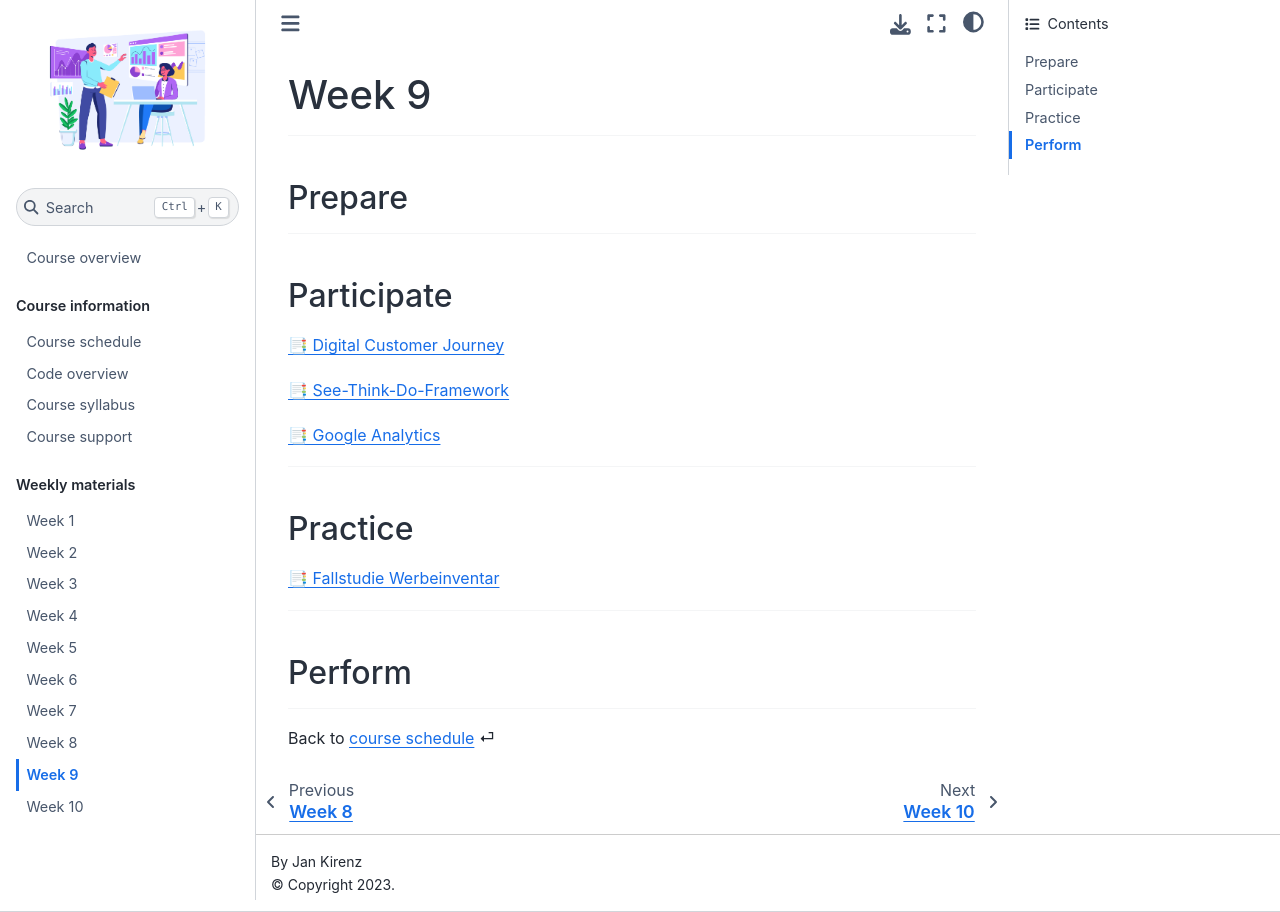
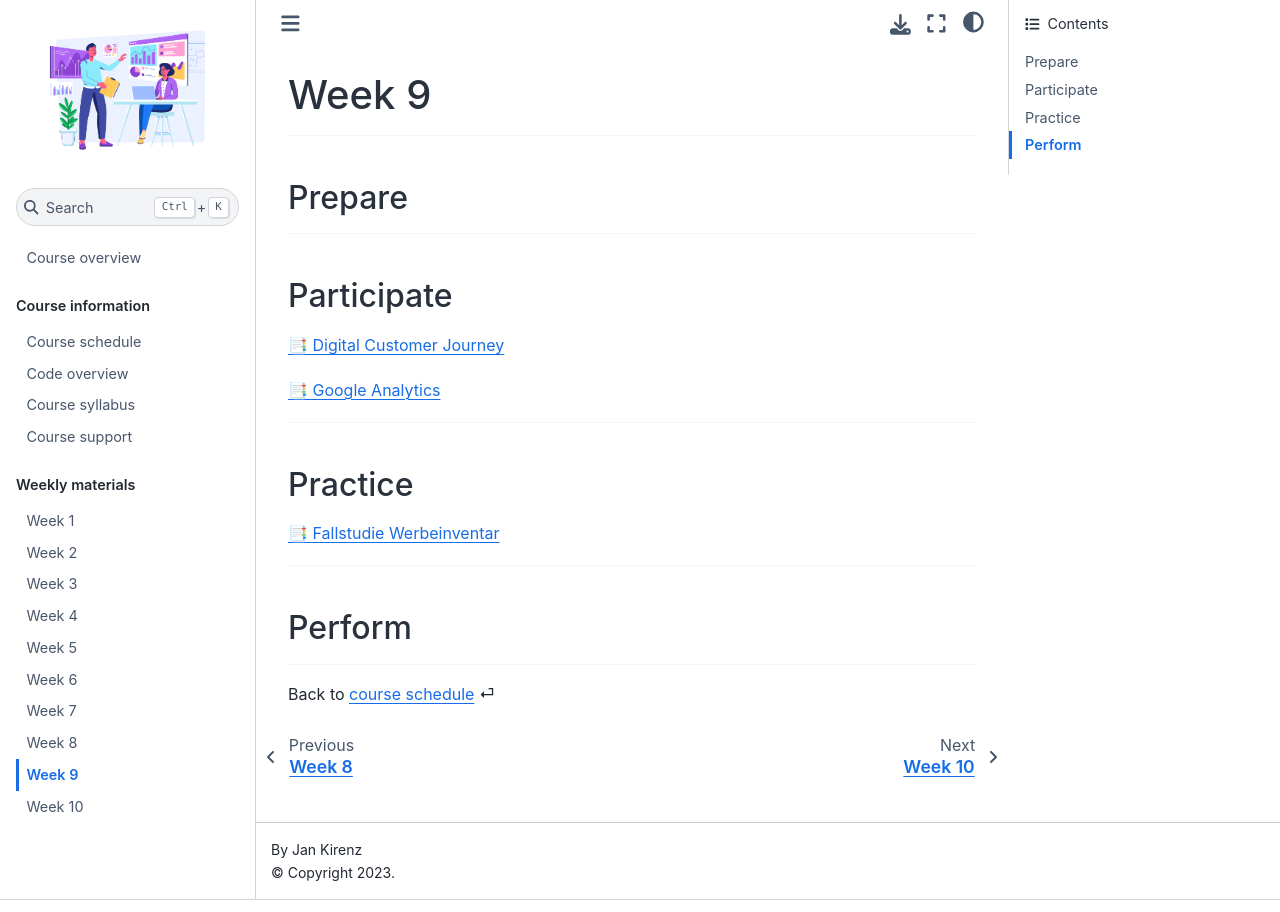
Before and after one commit to kirenz/om2, a Jupyter Book: the page built from weeks/week9.md, in a window 1280 px wide. Built offline with Jupyter Book 1.0.4 settings and Sphinx 7.4.7 and the Sphinx Book theme 1.1.4, drawn with Linux system fonts in a browser that asks for light colours.

Commit message:
Update week9.md

```diff
--- a/weeks/week9.md
+++ b/weeks/week9.md
@@ -18,7 +18,6 @@
 
 [📑 Digital Customer Journey](https://docs.google.com/presentation/d/1PjsH6zrGXJQmVUeUXqtx97YXXrxmwhj13n442SDNyIE/export/pdf)
 
-[📑 See-Think-Do-Framework](https://docs.google.com/presentation/d/1grMoII17Y-8nUMQnbJfVS_xyBnom0us5wBU5fodac4M/export/pdf)
 
 
 [📑 Google Analytics](https://docs.google.com/presentation/d/1rWW6ZyH8-Cex4g04wKnXMtjhBZVnPmUdoEZn7rXwer0/export/pdf)
```
